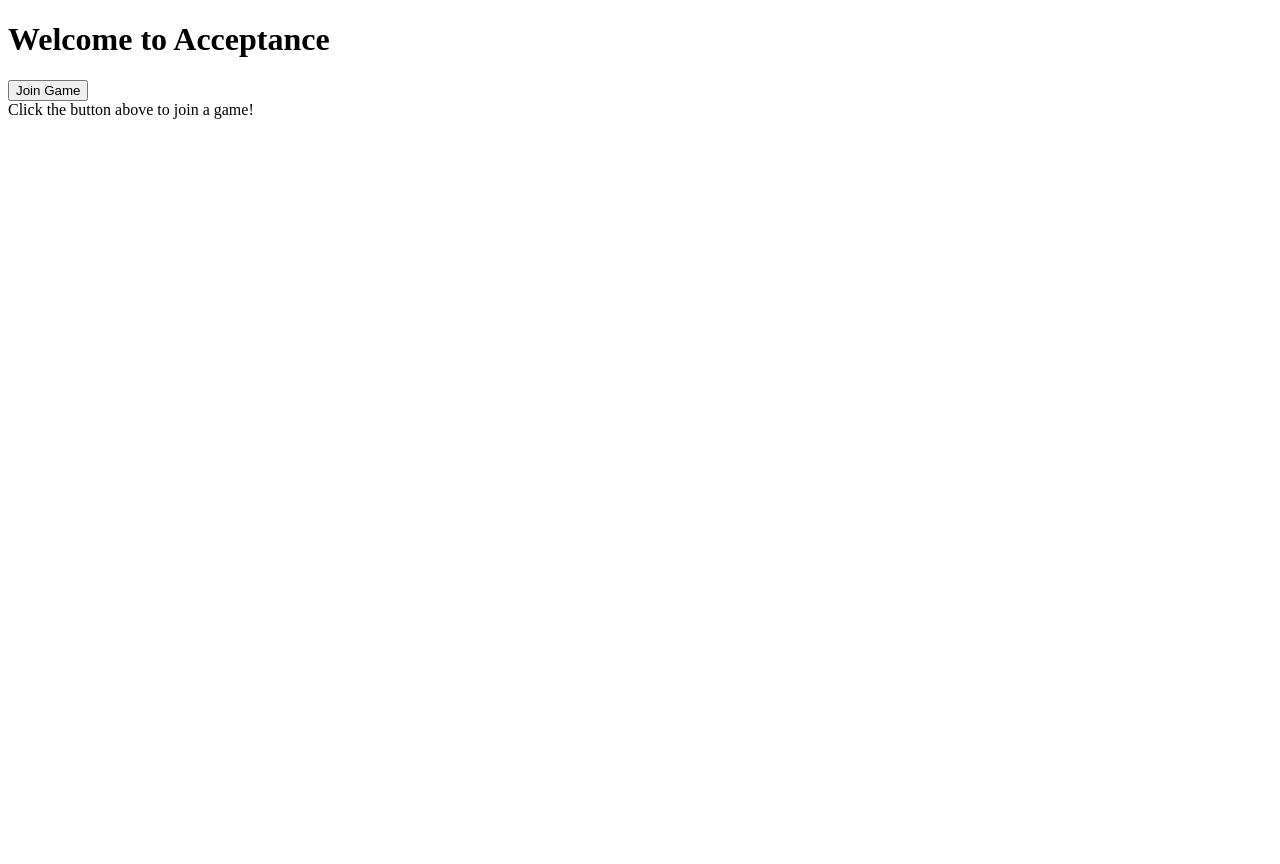
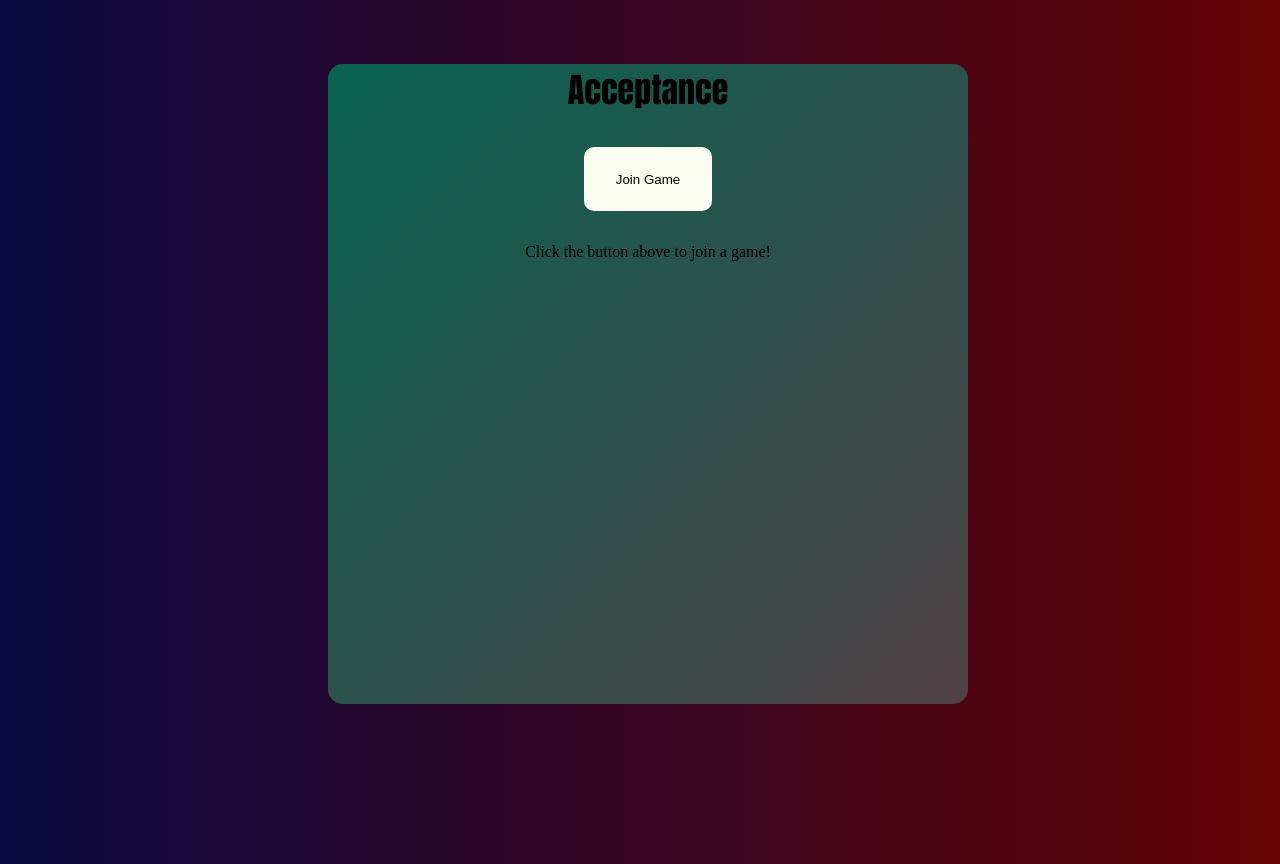
Before and after one commit to allenkim/acceptance, a website: page views/index.html in a window 1280 px wide. Before the commit the page ends 800 px from the top, so only its background shows below. Drawn offline with nearby package versions, Linux system fonts and the light colour scheme; files that its build step writes are made by us from their sources; no server answers; files whose address does not match are found by name.

Commit message:
Another color scheme for game.html and index.html

```diff
--- a/public/css/index.css
+++ b/public/css/index.css
@@ -0,0 +1,45 @@
+html {
+	background: linear-gradient(to left, #650404, #0A0942);
+	width: 100%;
+	height: 100%;
+}
+body {
+	width: 100%;
+	height: 100%;
+}
+#centerdiv {
+	margin: auto;
+	margin-top: 5%;
+	background: linear-gradient(to bottom right, #076350, #504045);
+	width: 50%;
+	height: 80%;
+	border-radius: 15px;
+}
+
+#title {
+	width: 100%;
+}
+
+p {
+	font-size: 34px;
+	font-family: "Impact";
+	text-align: center;
+	margin: 0 0 0px !important;
+}
+
+#join {
+	border-radius: 10px;
+	margin-left: 40%;
+	width: 20%;
+	margin-right: 40%;
+	margin-top: 5%;
+	height: 10%;
+	background: #fafcf1;
+	border: none;
+
+}
+
+#waitingText {
+	margin-top: 5%;
+	text-align: center;
+}
--- a/views/index.html
+++ b/views/index.html
@@ -5,14 +5,15 @@
 		<script src="/socket.io/socket.io.js"></script>
 		<script src="http://code.jquery.com/jquery-1.11.1.js"></script>
 		<script src="views_js/index.js"></script>
+		<link rel="stylesheet" type="text/css" href="css/index.css">
 	</head>
 	<body>
-		<h1>
-			Welcome to Acceptance
-		</h1>
-		<input id="join" type="submit" value="Join Game" />
-		<div id="waitingText">
-			<span> Click the button above to join a game! </span>
+		<div id="centerdiv">
+			<div id="title"><p>Acceptance</p></div>
+			<input id="join" type="submit" value="Join Game" />
+			<div id="waitingText">
+				<span> Click the button above to join a game! </span>
+			</div>
 		</div>
 	</body>
 </html>
```
Also changed, not shown: public/css/game.css (+8 -9 lines).
